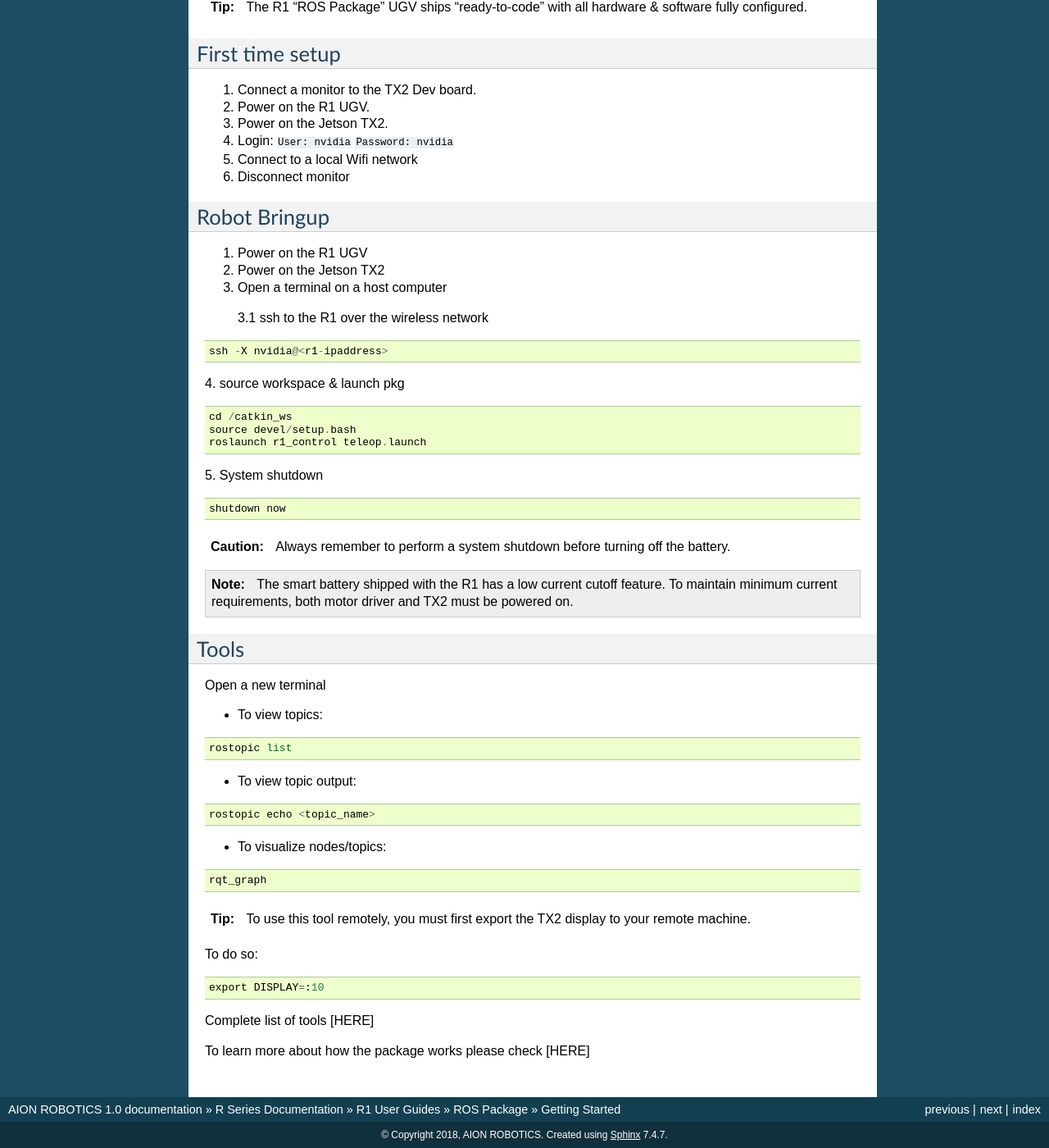
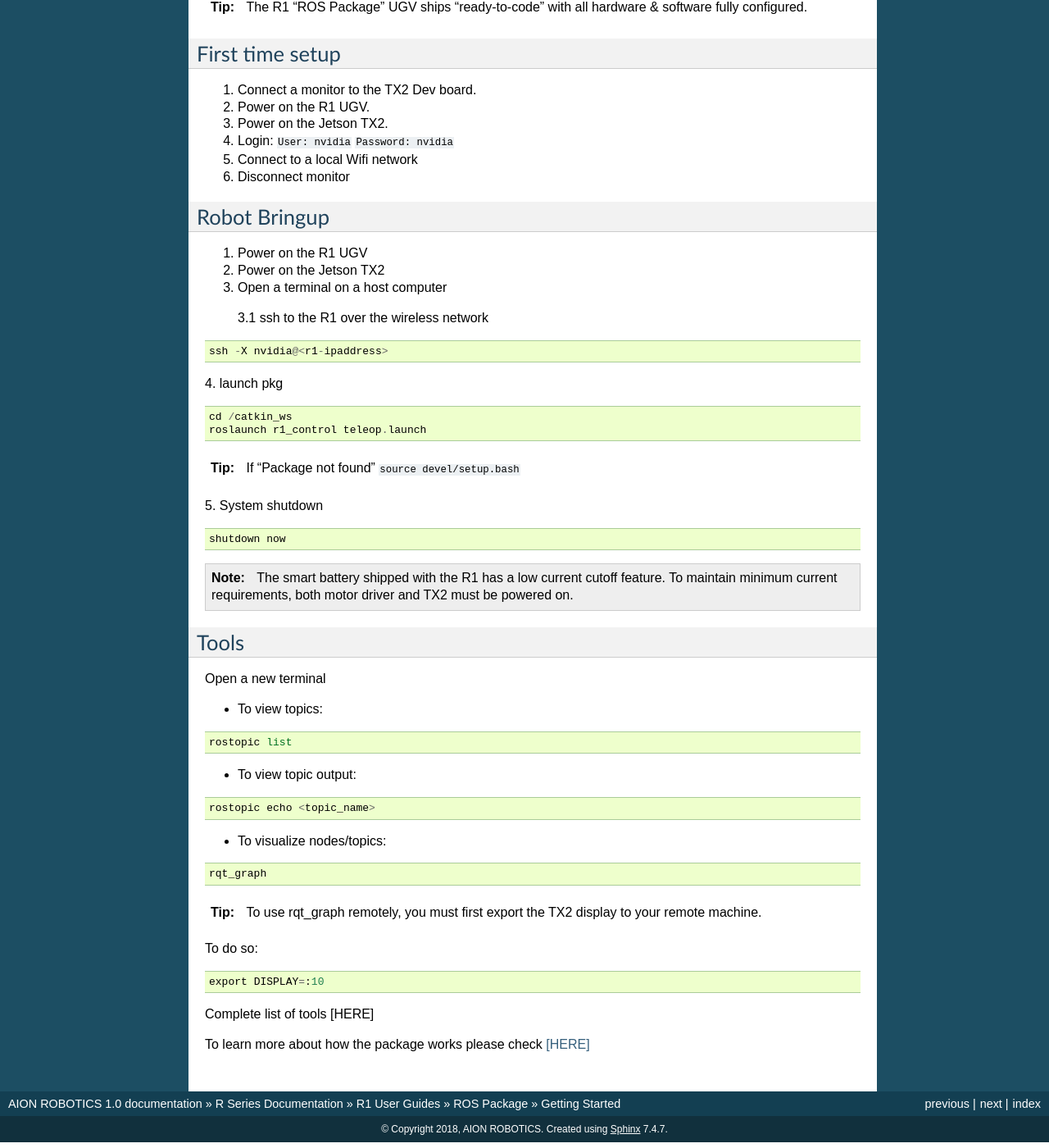
Before and after one commit to aionrobotics/docs, a Sphinx documentation site: the page built from docs/ros-getting-started.rst, in a window 1280 px wide and 1400 px high, scrolled down 652 px. Shown: the whole window at 82% size. Built offline with Sphinx 7.4.7, drawn with Linux system fonts in a browser that asks for light colours.

```diff
--- a/docs/ros-getting-started.rst
+++ b/docs/ros-getting-started.rst
@@ -65,18 +65,17 @@ Robot Bringup
 
   ssh -X nvidia@<r1-ipaddress>
 
-4. source workspace & launch pkg
+4. launch pkg
 ::
   cd /catkin_ws
-  source devel/setup.bash
   roslaunch r1_control teleop.launch
+
+.. tip:: If "Package not found" ``source devel/setup.bash``
 
 5. System shutdown
 ::
 
   shutdown now
-
-.. caution:: Always remember to perform a system shutdown before turning off the battery.
 
 .. note:: The smart battery shipped with the R1 has a low current cutoff feature. To maintain minimum current requirements, both motor driver and TX2 must be powered on.
 
@@ -102,7 +101,7 @@ Open a new terminal
 
   rqt_graph
 
-.. tip:: To use this tool remotely, you must first export the TX2 display to your remote machine.
+.. tip:: To use rqt_graph remotely, you must first export the TX2 display to your remote machine.
 
 To do so:
 ::
@@ -111,4 +110,4 @@ To do so:
 
 Complete list of tools [HERE]
 
-To learn more about how the package works please check [HERE]
+To learn more about how the package works please check `[HERE] <http://docs.aionrobotics.com/en/latest/ros-robot-configuration.html#>`_
```
Also changed, not shown: docs/ros-robot-configuration.rst (+25 -20 lines).
